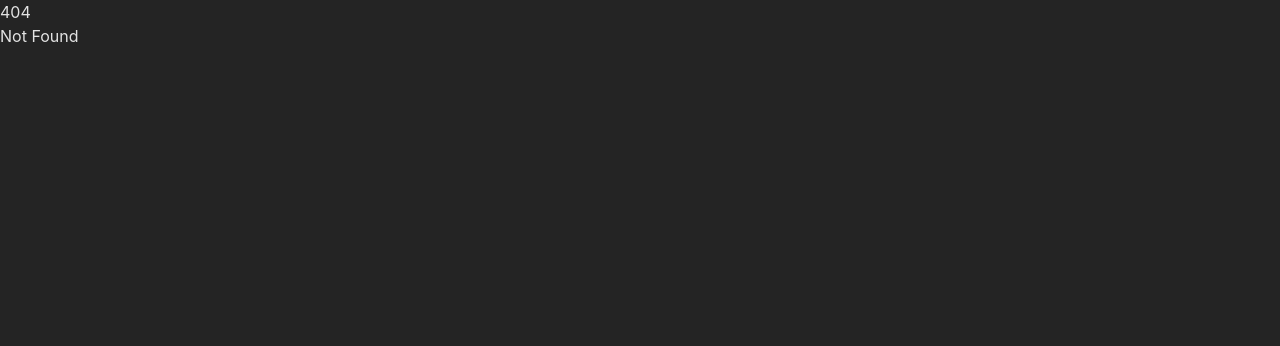
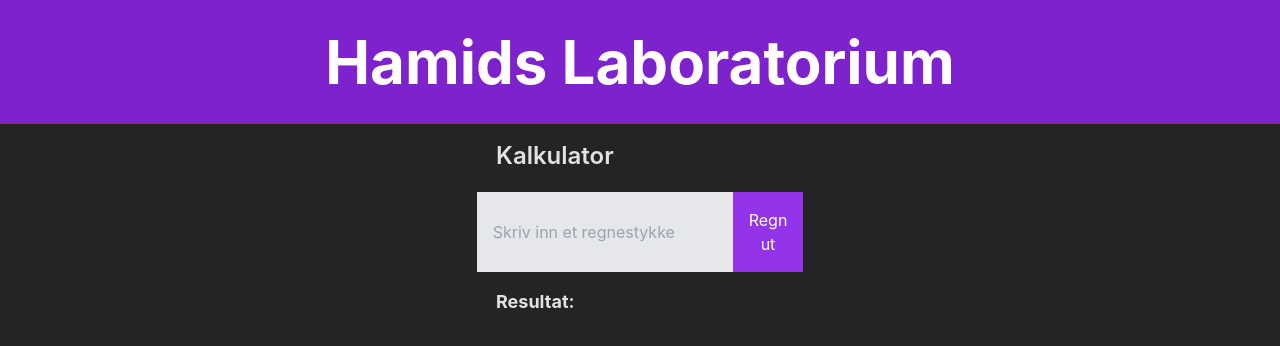
Before and after one commit to hamidettajani/Min-Nettside, a SvelteKit app: page /kalkulator in a window 1280 px wide. Before the commit this address had no page. Shown: the top 346 px of the page. Built offline with nearby package versions, Linux system fonts and the light colour scheme.

Commit message:
Lagde en javascript kalkulator
Javascript kalkulator som tar 2 tall og deler dem fra operatøren med .split. Kalkulatoren bruker IKKE eval()

```diff
--- a/src/routes/+page.svelte
+++ b/src/routes/+page.svelte
@@ -3,7 +3,6 @@
     import Musicplayer from "./animation/musicplayer.svelte";
     import Musicnotes from "./animation/musicnotes.svelte";
     import Quizanimation from "./animation/quizanimation.svelte";
-    import Noobworkmp3 from "./musikk/noobworkmp3.svelte";
 </script>
 <!--Banner på toppen-->
 <div class="bg-purple-700 py-10 w-full">
@@ -38,11 +37,7 @@
     <p class="text-5xl font-bold mt-9">Quiz</p>
     </div>
   </a>
+  <a href="kalkulator" class="ml-10">
+    <p class="text-5xl font-bold mt-9">Kalkulator</p>
+  </a>
 </div>
-
-
-
-<main>
-  <h1>Noobwork intro</h1>
-  <Noobworkmp3 />
-</main>
--- /dev/null
+++ b/src/routes/kalkulator/+page.svelte
@@ -0,0 +1,13 @@
+<script>
+  import Kalkulator from "./kalkulator.svelte";
+</script>
+<!--Banner på toppen-->
+<div class="bg-purple-700 py-8 w-full">
+    <a href="/">
+      <div class="container mx-auto flex justify-center">
+        <p class="text-white text-6xl font-bold">Hamids Laboratorium</p>
+      </div>
+    </a>
+  </div>
+
+<Kalkulator />
--- /dev/null
+++ b/src/routes/kalkulator/kalkulator.svelte
@@ -0,0 +1,67 @@
+<script>
+  let regnestykke = ""; // Oppretter en variabel for å midlertidig lagre brukerens regnestykke
+  let resultat = ""; // Oppretter en variabel for å midlertidig lagre svaret
+
+  function løsregnestykke() {
+    // Funksjon for å løse ligningen når "Regn ut" knappen trykkes
+    const regnestykkeArray = regnestykke.split("");
+    if (regnestykkeArray.length !== 3) {
+      // Skjekker om arrayen har for mange elementer (mer enn 3)
+      resultat = "Ugyldig input"; // Feilmelding til for mange inputs
+      return;
+    }
+
+    const [tall1, operatør, tall2] = regnestykkeArray; // Deler opp arrayen til riktg komponenter
+
+    const num1 = parseFloat(tall1); // Gjør om tallene til floating-point tall
+    const num2 = parseFloat(tall2);
+
+    if (isNaN(num1) || isNaN(num2)) {
+      // Skjekker om enten tall1 eller tall2 er ugyldig
+      resultat = "Ugyldig input"; // Feilmelding til ugyldig tall
+      return;
+    }
+
+    switch (operatør) {
+      case "+":
+        resultat = num1 + num2; // addisjon
+        break;
+      case "-":
+        resultat = num1 - num2; // subtraksjon
+        break;
+      case "*":
+        resultat = num1 * num2; // multiplikasjon
+        break;
+      case "/":
+        if (num2 === 0) {
+          // Skjekker for divisjon med 0
+          resultat = "Kan ikke dele på 0..."; // Feilmelding for divisjon med 0
+        } else {
+          resultat = num1 / num2; // divisjon
+        }
+        break;
+      default:
+        resultat = "Ugyldig operatør"; // Feilmelding for ugyldig operatør
+        break;
+    }
+  }
+</script>
+
+<div class="w-1/4 mx-auto p-4">
+  <h1 class="text-2xl font-semibold">Kalkulator</h1>
+
+  <div class="flex justify-center mt-5">
+    <input class="p-4 w-64 bg-gray-200 text-black" type="text"
+    placeholder="Skriv inn et regnestykke"
+    bind:value={regnestykke}
+    />
+
+    <button class="w-1/2 p-4 bg-purple-600 text-white hover:bg-purple-700" on:click={løsregnestykke}>
+      Regn ut
+    </button>
+
+  </div>
+  <p class="text-lg font-bold mt-4">
+    Resultat: {resultat}
+  </p>
+</div>
--- a/src/routes/musikk/+page.svelte
+++ b/src/routes/musikk/+page.svelte
@@ -1,6 +1,7 @@
 <script>
   import "/src/app.css";
   /** @type {import('tailwindcss')} */
+  import Noobworkmp3 from "./noobworkmp3.svelte";
 </script>
 
 <!--Banner på toppen-->
@@ -24,3 +25,7 @@
       <iframe class="" style="border-radius:15px" title="Playlist" src="https://open.spotify.com/embed/playlist/0y6NrkEQdihg957W0q6C78?utm_source=generator" width="19%" height="352" frameBorder="0" allowfullscreen="" allow="autoplay; clipboard-write; encrypted-media; fullscreen; picture-in-picture" loading="lazy"></iframe>
     </div>
   </div>
+  <main>
+    <h1>Noobwork intro</h1>
+    <Noobworkmp3 />
+  </main>
```
